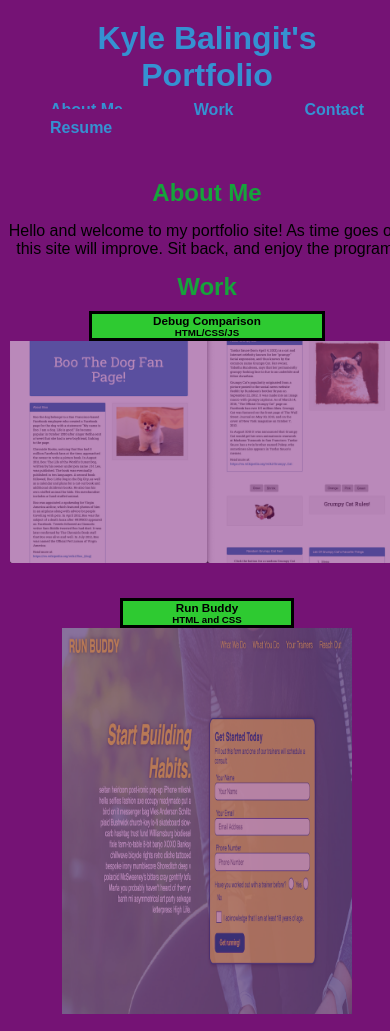
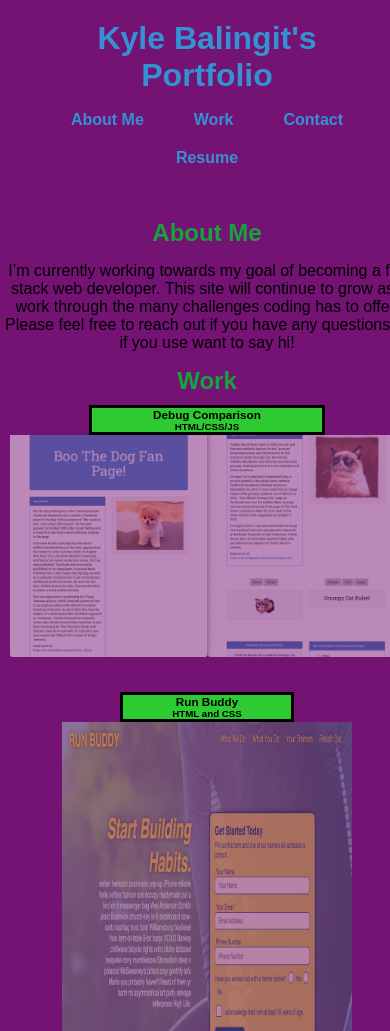
Before and after one commit to CarpeTonberry/HTML-CSS_Kbalingit_Portfolio, a plain HTML site: page index.html in a window 390 px wide. Shown: the top 1031 px of the page. Drawn offline with Linux system fonts and the light colour scheme.

Commit message:
Final Draft

```diff
--- a/assets/css/style.css
+++ b/assets/css/style.css
@@ -247,6 +247,14 @@ header {
     }
 }
 
+/* tablet screen size adjustments */
+@media screen and (max-width: 783px) {
+    header {
+        justify-content: center;
+        text-align: center;
+    }
+}
+
 /* phone screen size adjustments */
 @media screen and (max-width: 769px) {
     .work-tiles {
@@ -277,10 +285,25 @@ header {
     }
 
     .block-txt-2 {
-        display: flex;
         justify-content: center;
         text-align: center;
         width: 100%;
-        margin-right: auto;
     }
 }
+
+@media screen and (max-width: 487px) {
+    .block-txt-2 ul {
+        display: flex;
+        flex-wrap: wrap;
+        justify-content: space-evenly;
+    }
+}
+
+@media screen and (max-width: 424px) {
+    header nav ul {
+        justify-content: center;
+    }
+    header nav ul li {
+        margin: 10px;
+    }
+}
--- a/index.html
+++ b/index.html
@@ -43,8 +43,9 @@
 
         <div class="block-txt">
             <p>
-                Hello and welcome to my portfolio site! As time goes on, this site will improve. Sit back, and enjoy the
-                program!
+                I’m currently working towards my goal of becoming a full stack web developer. This site will continue to
+                grow as I work through the many challenges coding has to offer. Please feel free to reach out if you
+                have any questions or if you use want to say hi!
             </p>
         </div>
     </section>
```
Also changed, not shown: 2 other files.
